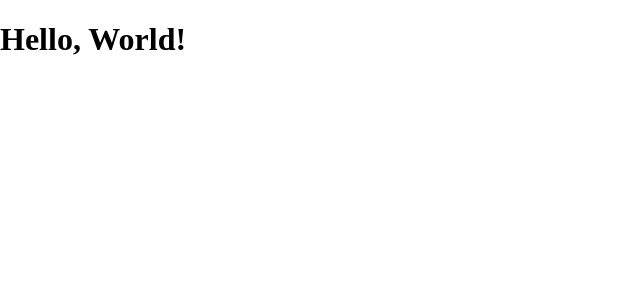
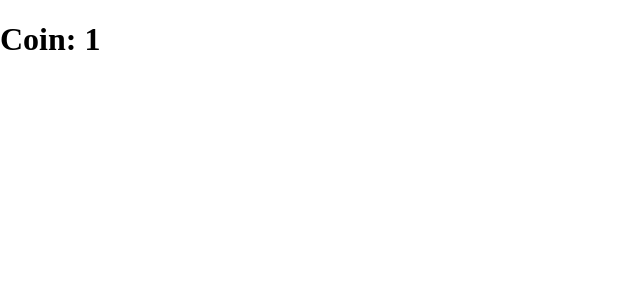
Before and after one commit to kihyeoon/react-masterclass, a React (Create React App) app: page /1 in a window 1280 px wide. Shown: the top 300 px of the page, without its empty margins (0-640 px from the left). Built offline with nearby package versions, Linux system fonts and the light colour scheme.

Commit message:
[Crypto Tracker] 4.0 Setup

```diff
--- a/package.json
+++ b/package.json
@@ -13,8 +13,11 @@
     "gh-pages": "^4.0.0",
     "react": "^18.2.0",
     "react-dom": "^18.2.0",
+    "react-query": "^3.39.2",
+    "react-router-dom": "^6.3.0",
     "react-scripts": "5.0.1",
     "styled-components": "^5.3.5",
+    "styled-reset": "^4.4.2",
     "typescript": "^4.7.4",
     "web-vitals": "^2.1.4"
   },
@@ -46,6 +49,8 @@
   },
   "homepage": "https://kihyeoon.github.io/react-masterclass",
   "devDependencies": {
+    "@types/react-query": "^1.2.9",
+    "@types/react-router-dom": "^5.3.3",
     "@types/styled-components": "^5.1.26"
   }
 }
--- a/src/App.tsx
+++ b/src/App.tsx
@@ -1,18 +1,7 @@
-import styled from "styled-components";
-
-const Container = styled.div`
-  background-color: ${(props) => props.theme.bgColor};
-`;
-const H1 = styled.h1`
-  color: ${(props) => props.theme.textColor};
-`;
+import Router from "./Router";
 
 function App() {
-  return (
-    <Container>
-      <H1>Hello, World!</H1>
-    </Container>
-  );
+  return <Router />;
 }
 
 export default App;
--- /dev/null
+++ b/src/Router.tsx
@@ -0,0 +1,15 @@
+import { BrowserRouter, Routes, Route } from "react-router-dom";
+import Coin from "./routes/Coin";
+import Coins from "./routes/Coins";
+
+function Router() {
+  return (
+    <BrowserRouter>
+      <Routes>
+        <Route path="/:coinId" element={<Coin />} />
+        <Route path="/" element={<Coins />} />
+      </Routes>
+    </BrowserRouter>
+  );
+}
+export default Router;
--- a/src/index.tsx
+++ b/src/index.tsx
@@ -2,14 +2,14 @@ import React from "react";
 import ReactDOM from "react-dom/client";
 import { ThemeProvider } from "styled-components";
 import App from "./App";
-import { darkTheme, lightTheme } from "./theme";
+import { theme } from "./theme";
 
 const root = ReactDOM.createRoot(
   document.getElementById("root") as HTMLElement
 );
 root.render(
   <React.StrictMode>
-    <ThemeProvider theme={lightTheme}>
+    <ThemeProvider theme={theme}>
       <App />
     </ThemeProvider>
   </React.StrictMode>
--- /dev/null
+++ b/src/routes/Coin.tsx
@@ -0,0 +1,12 @@
+import { useParams } from "react-router";
+
+// interface RouteParams {
+//   coinId: string;
+// }
+
+function Coin() {
+  const { coinId } = useParams(); // react-router-dom v6부턴 타입 자동 지정
+  return <h1>Coin: {coinId}</h1>;
+}
+
+export default Coin;
--- /dev/null
+++ b/src/routes/Coins.tsx
@@ -0,0 +1,5 @@
+function Coins() {
+  return <h1>Coins</h1>;
+}
+
+export default Coins;
--- a/src/theme.ts
+++ b/src/theme.ts
@@ -1,13 +1,7 @@
 import { DefaultTheme } from "styled-components";
 
-export const lightTheme: DefaultTheme = {
+export const theme: DefaultTheme = {
   bgColor: "white",
   textColor: "black",
   btnColor: "tomato",
 };
-
-export const darkTheme: DefaultTheme = {
-  bgColor: "black",
-  textColor: "white",
-  btnColor: "teal",
-};
```
Also changed, not shown: 1 other file (tests, documents, lock files or other folders).
